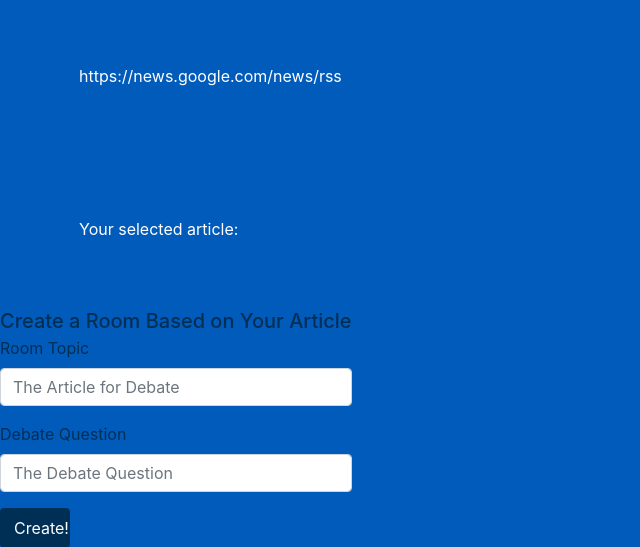
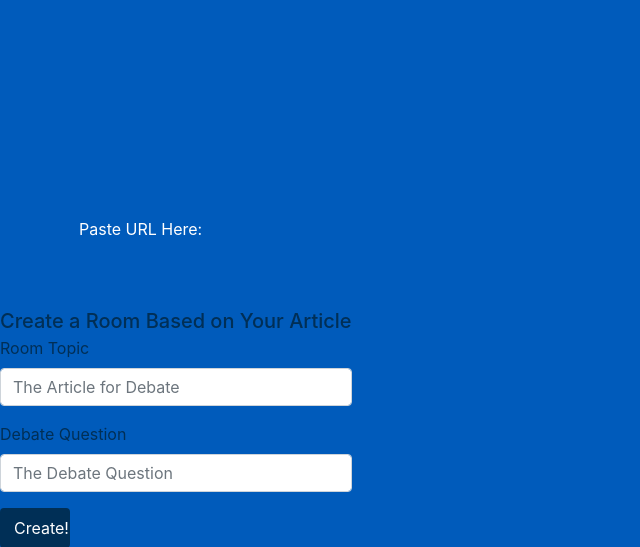
Before and after one commit to emilyryer/cse442_debate_app, a Django app: template templates/newsfeed.html in a window 1280 px wide. Shown: the part 56-603 px from the top of the page, without its empty margins (0-640 px from the left). Run offline with Django 3.2, Linux system fonts and the light colour scheme; the template is opened without the code that fills it, so the values that code supplies are empty; the visitor is signed in with stand-in values (Sample User, id 1); some libraries are stand-ins or nearby versions.

Commit message:
added newsfeed widget to newsfeed page

```diff
--- a/templates/newsfeed.html
+++ b/templates/newsfeed.html
@@ -43,7 +43,9 @@
     <div class="well">
       <xml Id = news>
         <Newsfeed>
-          <body> https://news.google.com/news/rss </body>
+          <body>
+            <script src="//rss.bloople.net/?url=https%3A%2F%2Fnews.google.com%2Fnews%2Frss&detail=-1&limit=10&showtitle=false&type=js"></script>
+          </body>
         </NewsFeed>
       </xml>
     </div>
@@ -52,7 +54,7 @@
 <br>
 <div class = "row">
   <div class="col-12">
-    <div class="well">Your selected article: </div>
+    <div class="well">Paste URL Here: </div>
   </div>
 </div>
 <br>
```
